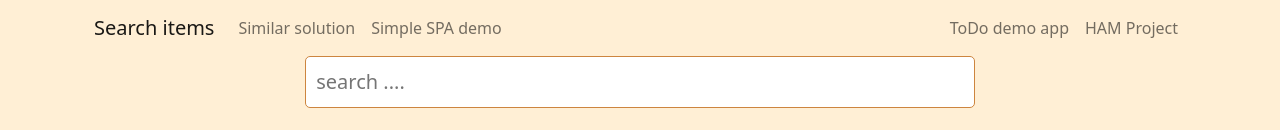
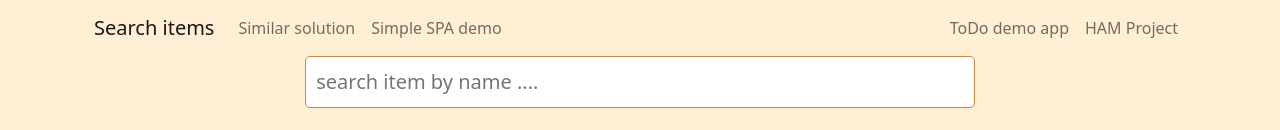
Before and after one commit to iritu/ItemsSearchBar, a React (Create React App) app: page / in a window 1280 px wide. Shown: the top 130 px of the page. Built offline with nearby package versions, Linux system fonts and the light colour scheme; no server answers.

Commit message:
small text fix

```diff
--- a/src/Components/search.jsx
+++ b/src/Components/search.jsx
@@ -20,7 +20,7 @@ function Search({items}){
         <input
             className="searchInput"
             type="text"
-            placeholder={"search ...."}
+            placeholder={"search item by name ...."}
             onChange = {handleChange}
        />
        <br/>
```
